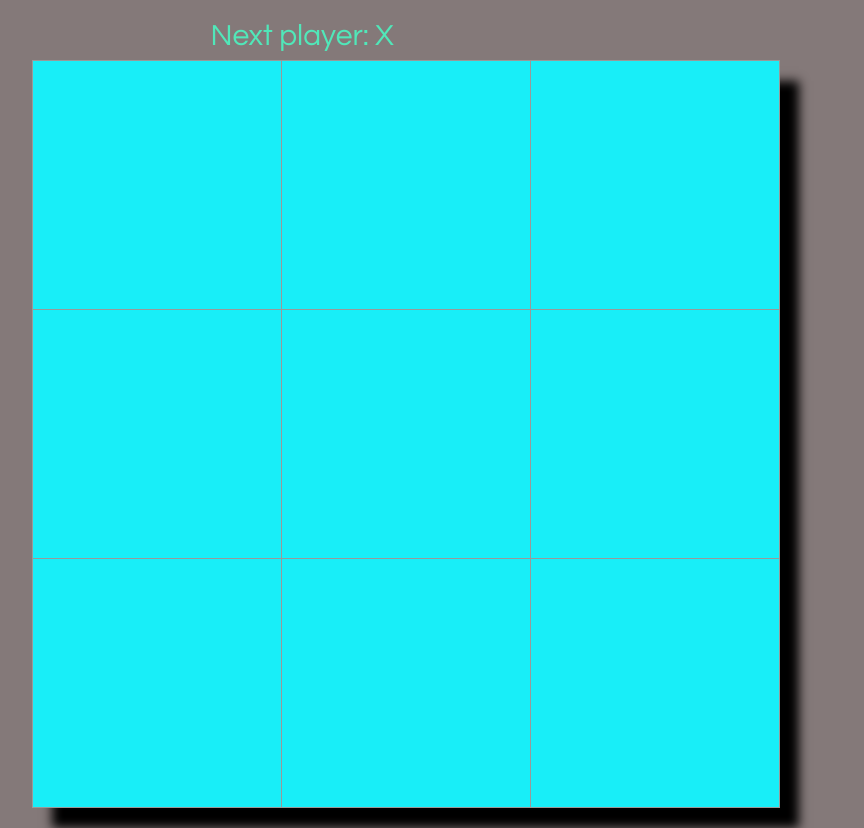
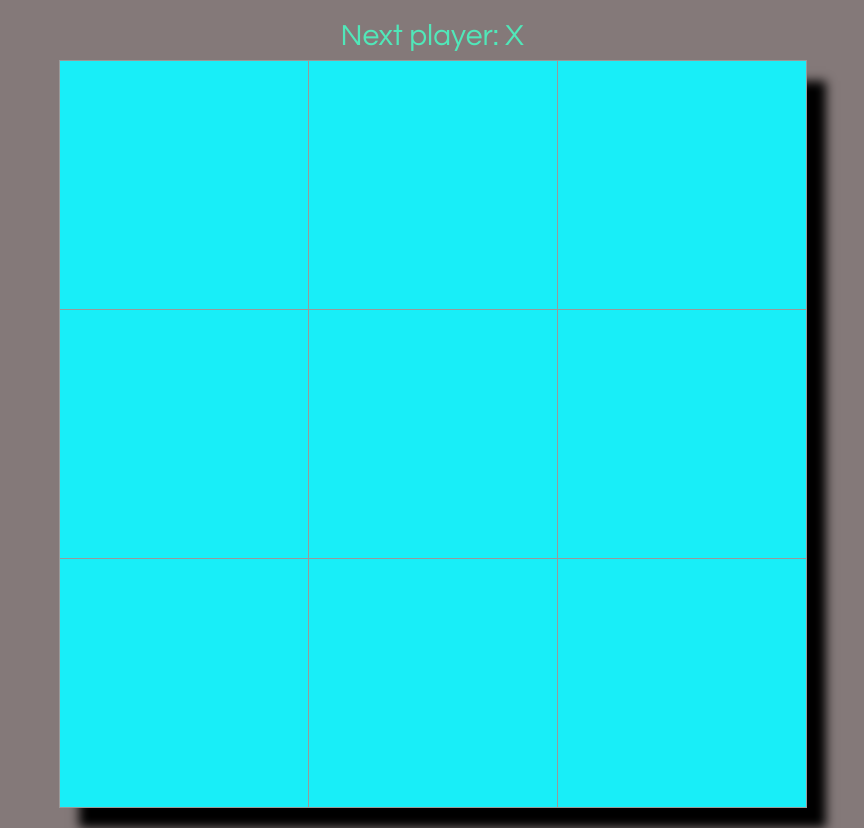
Before and after one commit to burhanuddinrampurawala/tic-tac-toe, a React app: page / in a window 1280 px wide. Shown: the whole page, without its empty margins (208-1072 px from the left). Built offline with nearby package versions, Linux system fonts and the light colour scheme.

Commit message:
bug fixes

```diff
--- a/public/index.html
+++ b/public/index.html
@@ -32,7 +32,7 @@
       padding: 20px;
       white-space: pre-wrap;
       "></div>
-      <div id="root"  class="center-block" style="width:800px;"></div>
+      <div id="root"  class="center-block" style="width:auto;height: auto;"></div>
 
 
 
--- a/src/index.css
+++ b/src/index.css
@@ -19,7 +19,8 @@ ol, ul {
   margin-bottom: 10px;
   font-size: 30px;
   color: #51E7B9;
-  width: 540px;
+  width: auto;
+  height: auto;
   text-align: center;
 }
 
@@ -47,9 +48,9 @@ ol, ul {
 }
 
 .game {
-  display: flex;
-  flex-direction: row;
+  display: table;
+  margin: 0 auto;
 }
 .game-board{
-	box-shadow: 20px 20px 10px black
+	box-shadow: 20px 20px 10px black;
 }
--- a/src/index.js
+++ b/src/index.js
@@ -25,36 +25,14 @@ class Square extends React.Component {
 class Board extends React.Component {
   renderSquare(i) {
     return <Square
-		value={this.state.squares[i]}
-		onClick={() => this.handleClick(i)}
+		value={this.props.squares[i]}
+        onClick={() => this.props.onClick(i)}
     />;
-  }
-  constructor() {
-    super();
- //    const winStyle = {
- //  		color: 'blue',
- //  		,
-	// };
-    this.state = {
-      squares: Array(9).fill(null),
-      xIsNext: true,
-    };
   }
 
   render() {
-    const winner = calculateWinner(this.state.squares);
-    let status;
-    if (winner) {
-      status = 'Winner: ' + winner;
-      $('#status').addClass('animated tada');
-    } else {
-      status = 'Next player: ' + (this.state.xIsNext ? 'X' : 'O');
-    }
-
     return (
-    	<div>
-			<div id = "status" className="status">{status}</div>
-			<div className="game-board">
+		<div className="game-board">
 			<div className="board-row">
 				{this.renderSquare(0)}
 				{this.renderSquare(1)}
@@ -70,25 +48,9 @@ class Board extends React.Component {
 				{this.renderSquare(7)}
 				{this.renderSquare(8)}
 			</div>
-			</div>
-    	</div>
+		</div>
+
     );
-  }
-  handleClick(i) {
-    const squares = this.state.squares.slice();
-    if (calculateWinner(squares) || squares[i]) {
-    	this.setState({
-    		squares: Array(9).fill(null),
-      		xIsNext: true,
-    	})
-    	$('#status').removeClass('animated tada');
-      return;
-    }
-    squares[i] = this.state.xIsNext ? 'X' : 'O';
-    this.setState({
-      squares: squares,
-      xIsNext: !this.state.xIsNext,
-    });
   }
 
 }
@@ -101,16 +63,67 @@ class Game extends React.Component {
         squares: Array(9).fill(null),
       }],
       xIsNext: true,
+      isWin : false,
     };
   }
   render() {
+  	const history = this.state.history;
+    const current = history[history.length - 1];
+    const winner = calculateWinner(current.squares);
+    let status;
+    if (winner) {
+      status = 'Winner: ' + winner;
+      $('#status').addClass('animated tada');
+
+    } else {
+      status = 'Next player: ' + (this.state.xIsNext ? 'X' : 'O');
+    }
     return (
-      <div className="game">
-
-        <Board />
+      <div className = "game">
+        <div id = "status" className="status">{status}</div>
+         <Board
+	        squares={current.squares}
+	        onClick={(i) => this.handleClick(i)}
+		/>
 
       </div>
     );
+  }
+    handleClick(i) {
+    const history = this.state.history;
+    const current = history[history.length - 1];
+    const squares = current.squares.slice();
+    if(!squares[i]){
+    	if (calculateWinner(squares) || squares[i]) {
+    		this.setState({
+			  history: [{
+			    squares: Array(9).fill(null),
+			  }],
+			  xIsNext: true,
+			});
+			$('#status').removeClass('animated tada');
+		  return;
+		}
+		squares[i] = this.state.xIsNext ? 'X' : 'O';
+		this.setState({
+		  history: history.concat([{
+		    squares: squares,
+		  }]),
+		  xIsNext: !this.state.xIsNext,
+		});
+    }
+    else{
+    	if(calculateWinner(squares)){
+    		this.setState({
+			  history: [{
+			    squares: Array(9).fill(null),
+			  }],
+			  xIsNext: true,
+			});
+			$('#status').removeClass('animated tada');
+    		return;
+    	}
+    }
   }
 }
 
```
